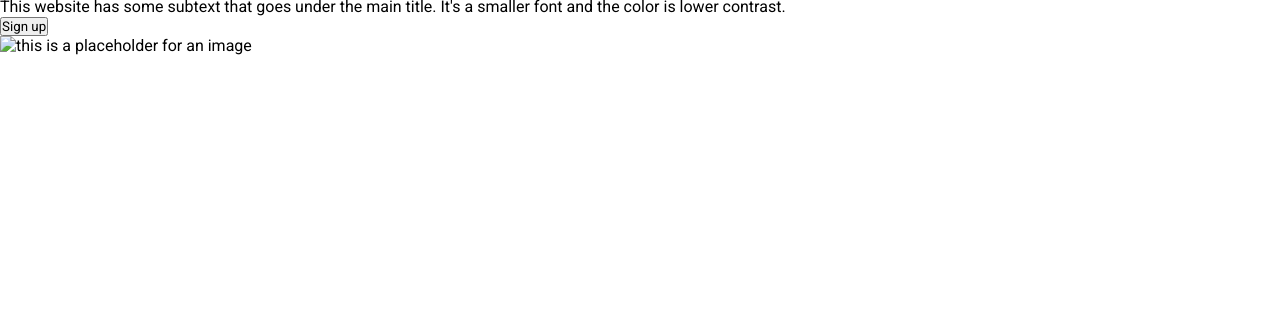
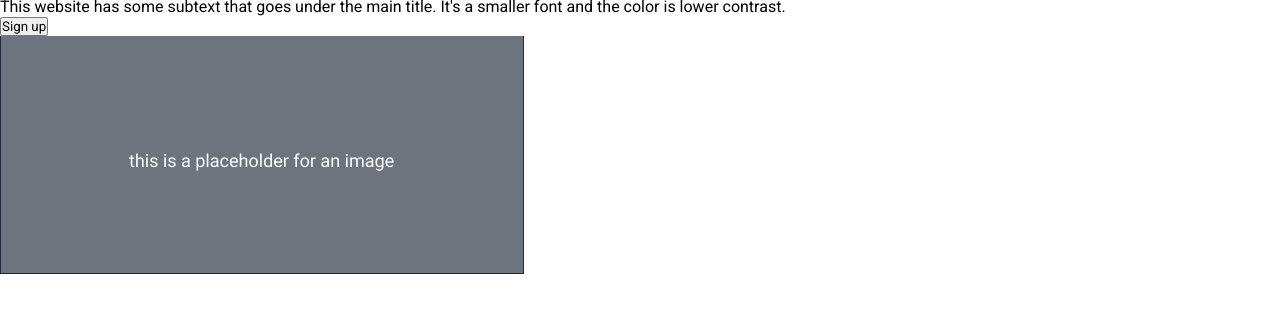
Before and after one commit to BitCSEC/odin-landing-page, a plain HTML site: page index.html in a window 1280 px wide. Shown: the part 119-432 px from the top of the page. Drawn offline with Linux system fonts and the light colour scheme.

Commit message:
Agrega imagen 'placeholder'

```diff
--- a/index.html
+++ b/index.html
@@ -28,7 +28,7 @@
                 <button>Sign up</button>
             </div>
             <div>
-                <img src="#" alt="this is a placeholder for an image">
+                <img src="./images/Placeholder.png" alt="this is a placeholder for an image">
             </div>
         </div>
     </body>
```
Also changed, not shown: images/Placeholder.png (added).
